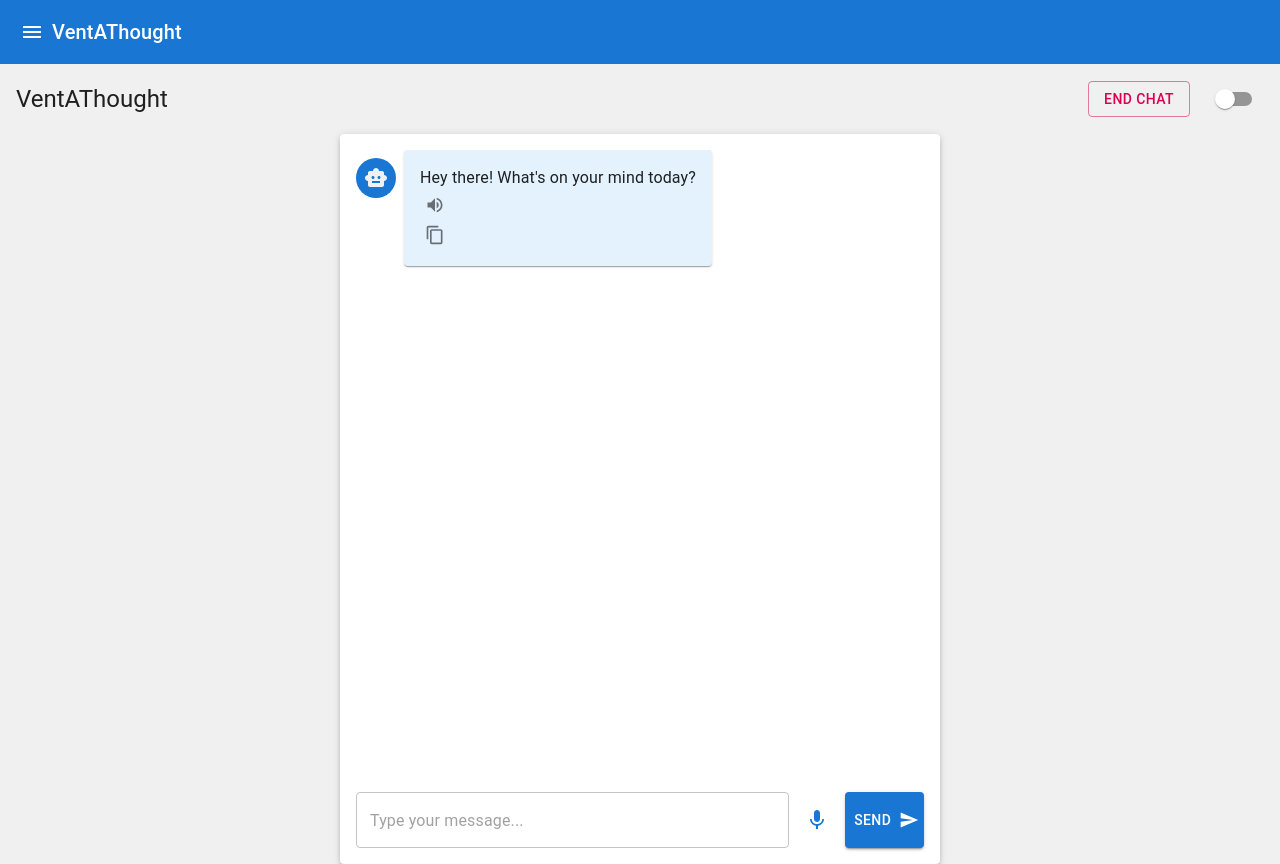
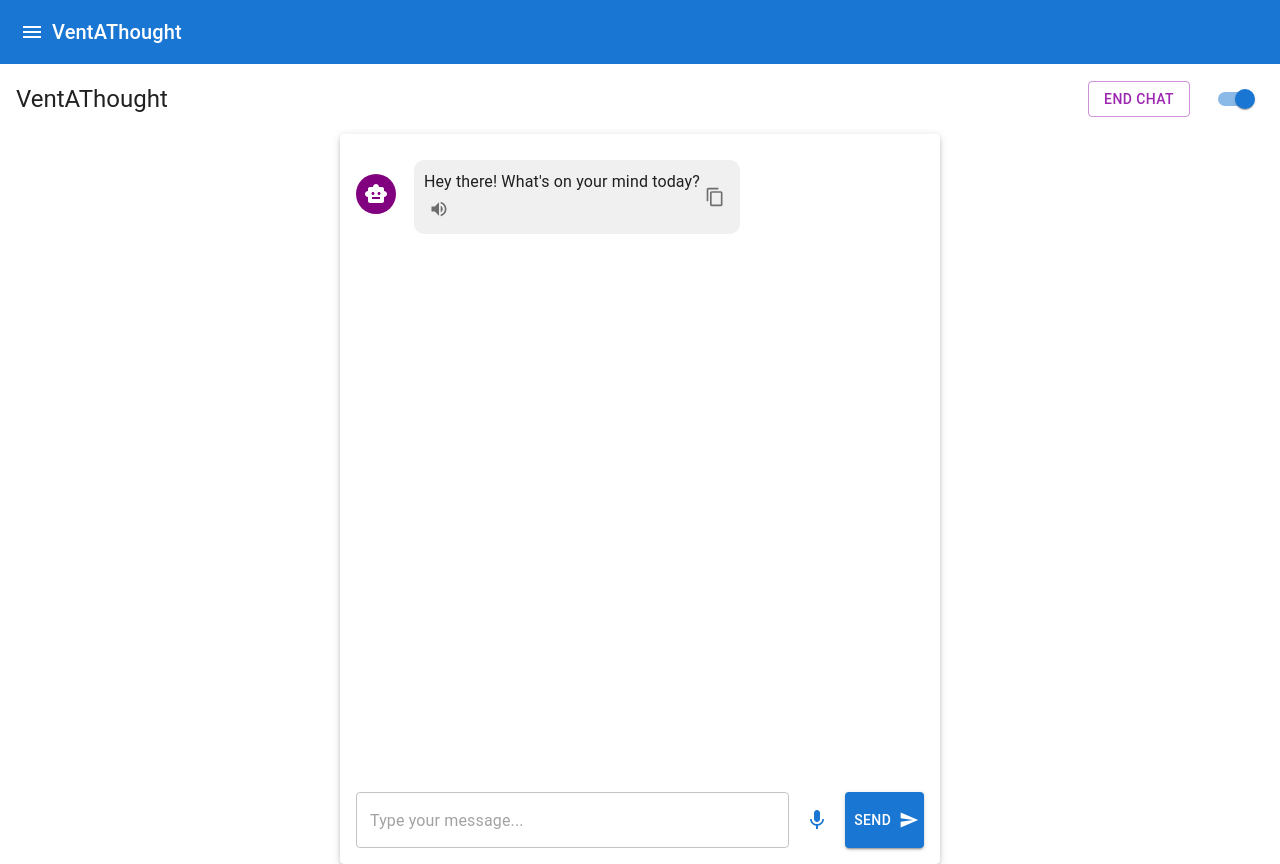
Before and after one commit to UrvikP/ventathought, a Next.js app: page /interface in a window 1280 px wide. Built offline with nearby package versions, Linux system fonts and the light colour scheme.

Commit message:
interface css

```diff
--- /dev/null
+++ b/app/interface/interface.module.css
@@ -0,0 +1,24 @@
+@keyframes moveBackground {
+  0% { background-position: 0% 50%; }
+  100% { background-position: 100% 50%; }
+}
+
+.movingBackground {
+  background: linear-gradient(
+    90deg,
+    red, orange, yellow, green, blue, royalblue, darkblue, purple, black
+  );
+  background-size: 900% 100%;
+  animation: moveBackground 10s linear infinite;
+  min-height: 100vh; /* Ensure the background covers the full viewport height */
+}
+
+.message {
+  background-color: #f0f0f0;
+  border-radius: 10px;
+  padding: 10px;
+  margin: 10px;
+  display: flex;
+  flex-direction: row;
+  align-items: center;
+}
--- a/app/interface/page.js
+++ b/app/interface/page.js
@@ -1,5 +1,7 @@
 'use client'
 
+import React from 'react';
+import styles from './interface.module.css';
 import { useState, useEffect, useRef } from "react";
 import { Box, Typography, Paper, Avatar, IconButton, TextField, Button, Switch, CssBaseline, ThemeProvider } from "@mui/material";
 import SmartToyIcon from '@mui/icons-material/SmartToy';
@@ -43,28 +45,12 @@
     ])
     const [message, setMessage ] = useState('')
     const [isLoading, setIsLoading] = useState(false)
-    const [darkMode, setDarkMode] = useState(false);
+    const [darkMode, setDarkMode] = useState(true);
     const [isListening, setIsListening] = useState(false);
     const isMobile = useMediaQuery('(max-width:600px)');
     const [userId, setUserId] = useState(Math.random().toString(36).substr(2, 9)); // Add this line
 
-    const theme = createTheme({
-      palette: {
-        mode: darkMode ? 'dark' : 'light',
-        background: {
-          default: darkMode ? '#121212' : '#f0f0f0',
-          paper: darkMode ? '#1e1e1e' : '#ffffff',
-        },
-        primary: {
-          main: darkMode ? '#90caf9' : '#1976d2',
-          light: darkMode ? '#4b5563' : '#e3f2fd',
-        },
-        secondary: {
-          main: darkMode ? '#f48fb1' : '#dc004e',
-          light: darkMode ? '#4a4a4a' : '#fce4ec',
-        },
-      },
-    });
+
 
     const sendMessage = async (e) => {
       if (!message.trim()) return;
@@ -230,7 +216,7 @@
         setIsListening(false);
       }
     };
-
+  // end chat store the conversation to pinecone
     const endChat = async () => {
       const chatHistory = messages.map(msg => `${msg.role}: ${msg.content}`).join('\n');
 
@@ -272,9 +258,10 @@
     const toggleSidebar = () => setIsOpen(!isOpen);
 
     return (
-      <ThemeProvider theme={theme}>
+      <div className={styles.movingBackground}>
+
         <CssBaseline />
-        <>
+
       <AppBar position="static">
         <Toolbar>
           <IconButton
@@ -308,7 +295,7 @@
           </List>
         </Box>
       </Drawer>
-    </>
+
         <Box
           sx={{
             width: "100vw",
@@ -359,25 +346,20 @@
                 >
                   <Box sx={{ display: "flex", flexDirection: "row", alignItems: "flex-start", maxWidth: "80%" }}>
                     {message.role === "assistant" && (
-                      <Avatar sx={{ bgcolor: "primary.main", mr: 1, mt: 1 }}>
+                      <Avatar sx={{ bgcolor: "purple", mr: 1, mt: 3 }}>
                         <SmartToyIcon />
                       </Avatar>
                     )}
-                    <Paper
-                      elevation={1}
-                      sx={{
-                        p: 2,
-                        bgcolor: message.role === "assistant" ? "primary.light" : "secondary.light",
-                        color: theme.palette.getContrastText(message.role === "assistant" ? theme.palette.primary.light : theme.palette.secondary.light),
-                      }}
-                    >
+
+                    <div className={styles.message}>
                       {renderMessage(message)}
                       <IconButton size="small" onClick={() => copyToClipboard(message.content)}>
                         <ContentCopyIcon fontSize="small" />
                       </IconButton>
-                    </Paper>
+                    </div>
+
                     {message.role === "user" && (
-                      <Avatar sx={{ bgcolor: "secondary.main", ml: 1, mt: 1 }}>
+                      <Avatar sx={{ bgcolor: "teal", ml: 1, mt: 1 }}>
                         <PersonIcon />
                       </Avatar>
                     )}
@@ -418,6 +400,7 @@
             </Box>
           </Paper>
         </Box>
-      </ThemeProvider>
+
+      </div>
     );
 }
```
